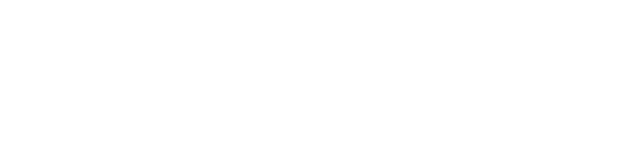
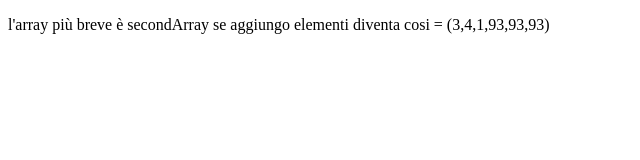
Before and after one commit to alexcapoluongo/js-jsnack-blocco-3, a plain HTML site: page snack1/index.html in a window 1280 px wide. Shown: the whole page, without its empty margins (0-640 px from the left). Drawn offline with Linux system fonts and the light colour scheme.

Commit message:
first snack added

```diff
--- a/snack1/index.html
+++ b/snack1/index.html
@@ -7,7 +7,7 @@
     <title>Snack 1</title>
 </head>
 <body>
-
+    <p id="result"></p>
     <script src="js/script.js"></script>
 </body>
 </html>
--- a/snack1/js/script.js
+++ b/snack1/js/script.js
@@ -1,13 +1,24 @@
 // 1. Crea due array che hanno un numero di elementi diversi. Aggiungi elementi all’array che ha meno elementi fino a quando ne avrà tanti quanti l’altro.
 
-const firstArray = [1,3,5,2,4,3,4];
+const firstArray = [1,3,4,2,6,4];
 const secondArray = [3,4,1];
 
-//determinare quale array è piu breve
+//[*]determinare quale array è piu breve
+//[*]aggiungere elementi all'array più breve fino a quanti ne ha l'altro
 
+const finalResult = document.getElementById('result');
+let rndNumber = Math.floor(Math.random()*100);
 if (firstArray.length > secondArray.length) {
-    console.log(firstArray);
+    do {
+        secondArray.push(rndNumber)}
+        while(secondArray.length < firstArray.length);
+        let result = `l'array più breve è secondArray se aggiungo elementi diventa cosi = (${secondArray})`;
+        finalResult.innerHTML = result;
+
 } else {
-    console.log(secondArray);
+    do {
+        firstArray.push(rndNumber) }
+        while(firstArray.length < secondArray.length);
+        let result = `l'array più breve è firstArray, se aggiungo elementi diventa cosi = ${firstArray}`;
+        finalResult.innerHTML = result;
 }
-//aggiungere elementi all'array più breve fino a quanti ne ha l'altro
```
Also changed, not shown: snack3/index.html (+1 -0 lines).
